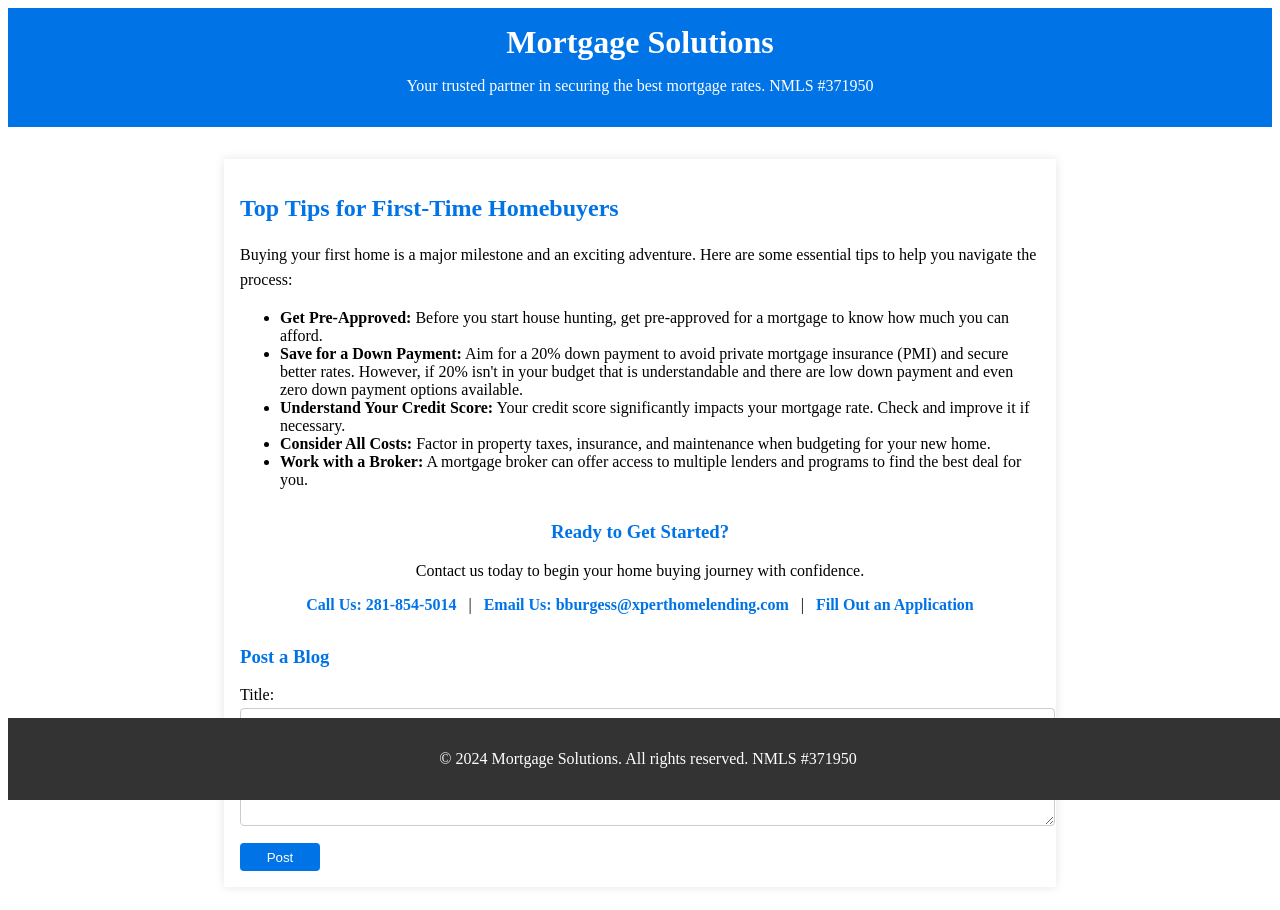
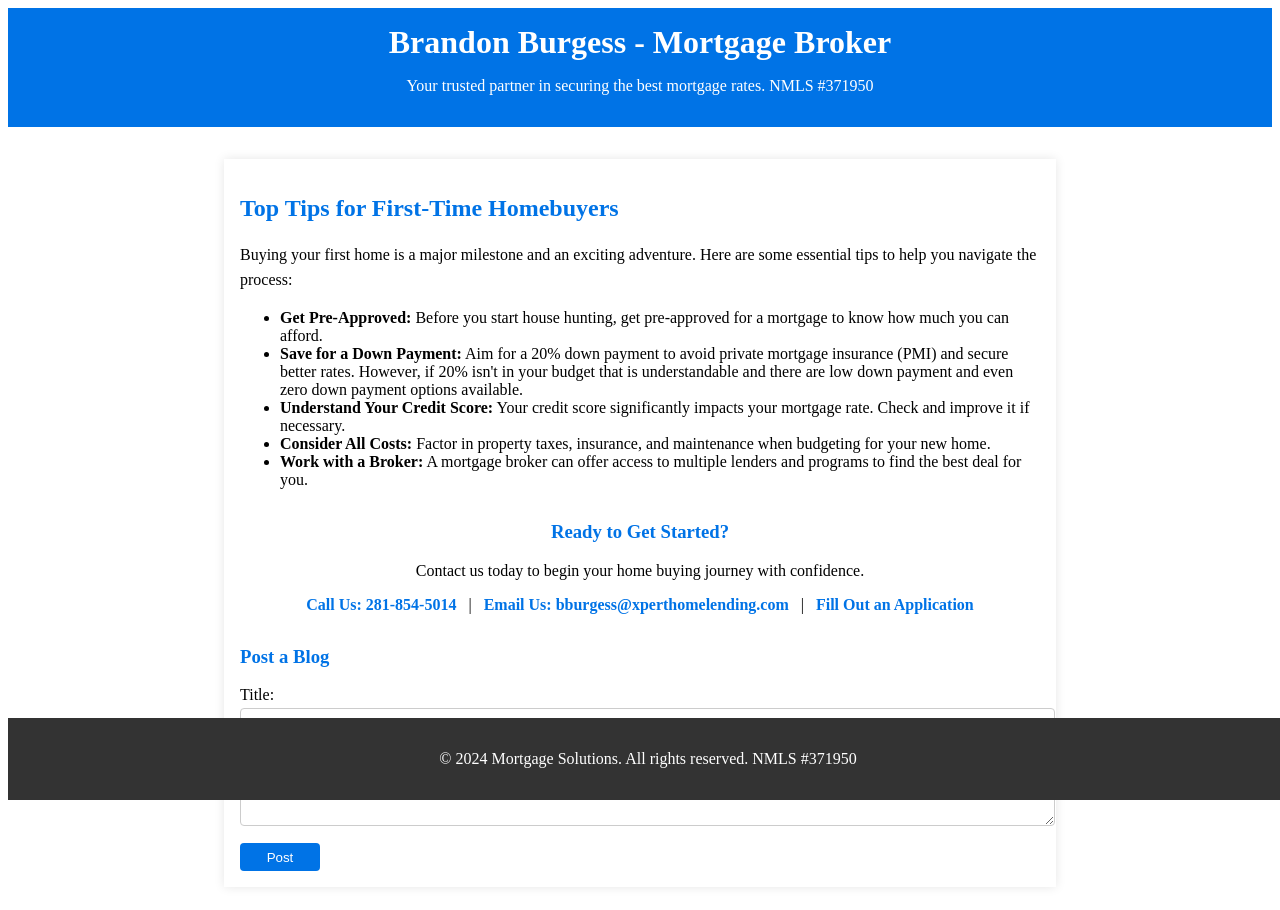
Before and after one commit to bjamez007/bjamez007.github.io, a plain HTML site: page index.html in a window 1280 px wide. Drawn offline with Linux system fonts and the light colour scheme.

Commit message:
Update text in index.html

```diff
--- a/index.html
+++ b/index.html
@@ -8,7 +8,7 @@
      </head>
      <body>
          <header>
-             <h1>Mortgage Solutions</h1>
+             <h1>Brandon Burgess - Mortgage Broker</h1>
              <p>Your trusted partner in securing the best mortgage rates. NMLS #371950</p>
          </header>
          <main>
```
